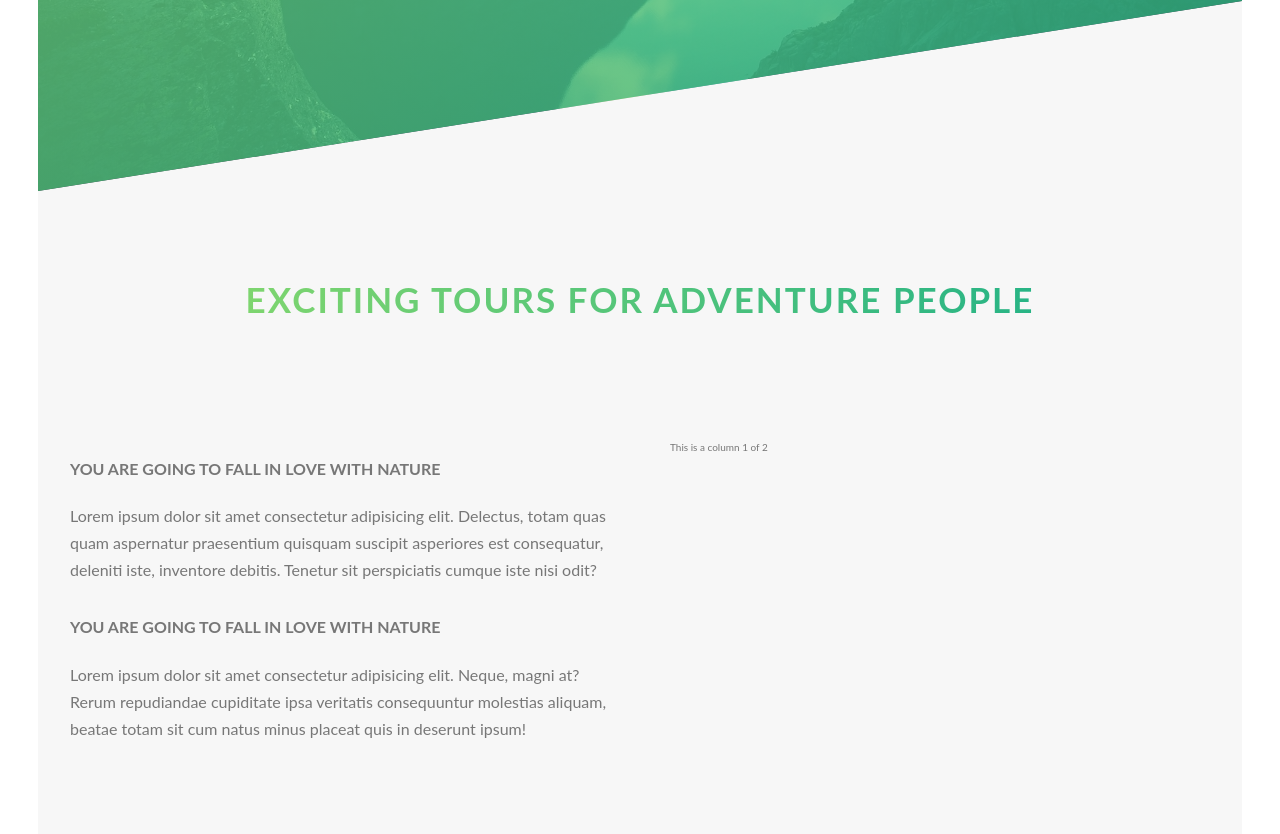
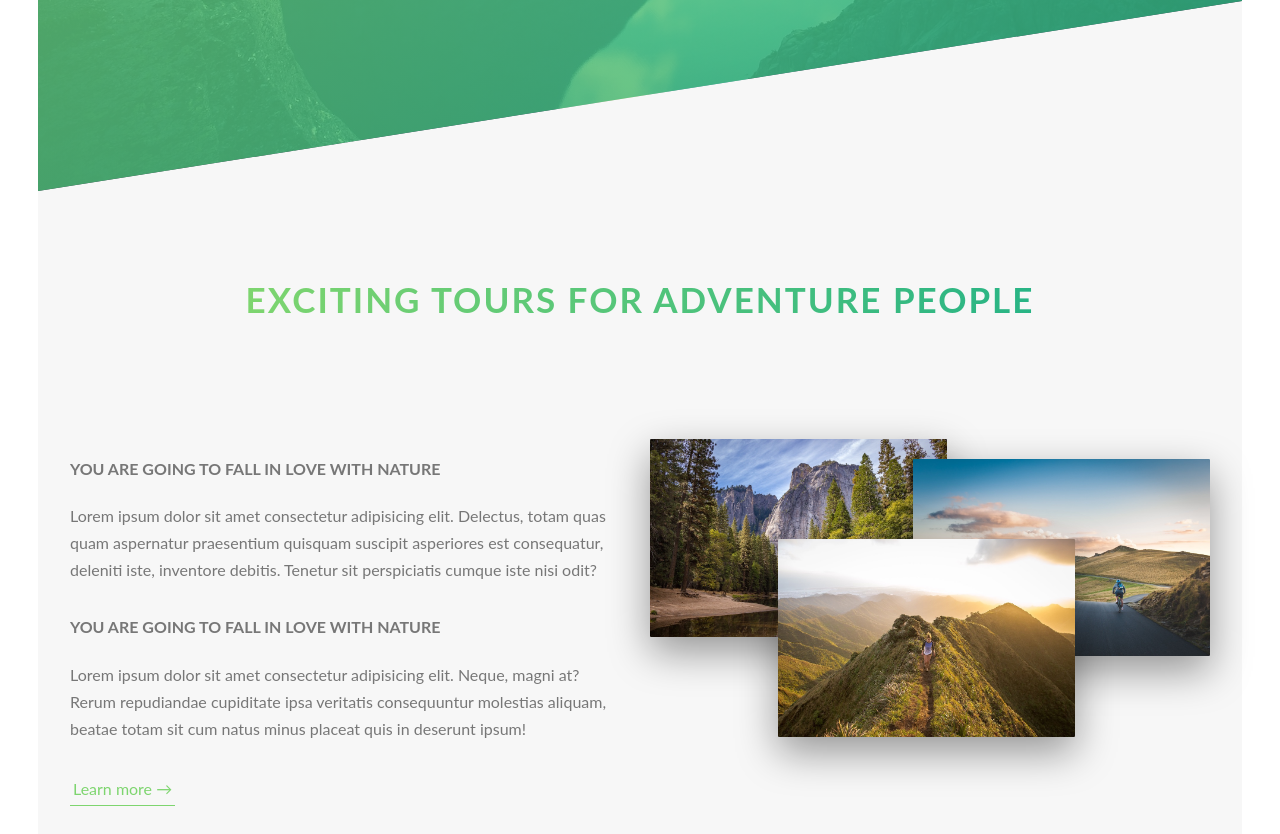
Before and after one commit to Magicsoftuz/magic-life, a website: page index.html in a window 1280 px wide. Shown: the part 607-1441 px from the top of the page. Drawn offline with Linux system fonts and the light colour scheme.

Commit message:
Building the About Section Completly

```diff
--- a/index.html
+++ b/index.html
@@ -51,8 +51,25 @@
               molestias aliquam, beatae totam sit cum natus minus placeat quis
               in deserunt ipsum!
             </p>
+            <a href="" class="btn-text">Learn more &rarr;</a>
           </div>
-          <div class="col-1-of-2">This is a column 1 of 2</div>
+          <div class="col-1-of-2">
+            <div class="composition">
+              <img
+                src="/img/nat-1-large.jpg"
+                alt="Photo1"
+                class="composition__photo composition__photo--p1"
+              /><img
+                src="/img/nat-2-large.jpg"
+                alt="Photo2"
+                class="composition__photo composition__photo--p2"
+              /><img
+                src="/img/nat-3-large.jpg"
+                alt="Photo3"
+                class="composition__photo composition__photo--p3"
+              />
+            </div>
+          </div>
         </div>
       </section>
     </main>
--- a/sass/abstracts/_variables.scss
+++ b/sass/abstracts/_variables.scss
@@ -22,3 +22,5 @@ $color-black: #000;
 $grid-width: 114rem;
 $space-vertical: 8rem;
 $space-horizontal: 6rem;
+
+$default-font-size: 1.6rem;
--- a/sass/components/_button.scss
+++ b/sass/components/_button.scss
@@ -45,3 +45,25 @@
     opacity: 0;
   }
 }
+.btn-text {
+  &:link,
+  &:visited {
+    font-size: $default-font-size;
+    color: $color-primary;
+    display: inline-block;
+    text-decoration: none;
+    border-bottom: 1px solid $color-primary;
+    padding: 3px;
+    transition: all 0.2s;
+  }
+  &:hover {
+    background-color: $color-primary;
+    color: $color-white;
+    box-shadow: 0 1rem 2rem rgba($color-black, 0.2);
+    transform: translateY(-2px);
+  }
+  &:active {
+    box-shadow: 0 0.5rem 1rem rgba($color-black, 0.2);
+    transform: translateY(0);
+  }
+}
--- /dev/null
+++ b/sass/components/_composition.scss
@@ -0,0 +1,34 @@
+.composition {
+  position: relative;
+  &__photo {
+    width: 55%;
+    box-shadow: 0 1.5rem 4rem rgba($color-black, 0.4);
+    border-radius: 1px;
+    position: absolute;
+    z-index: 10;
+    transition: all 0.2s;
+    outline-offset: 2rem;
+
+    &--p1 {
+      top: 0;
+      left: -2rem;
+    }
+    &--p2 {
+      right: 0;
+      top: 2rem;
+    }
+    &--p3 {
+      left: 20%;
+      top: 10rem;
+    }
+    &:hover {
+      outline: 1.5rem solid $color-primary;
+      transform: scale(1.5) translateY(-1rem) rotate(10deg);
+      box-shadow: 0 2.5rem 4rem rgba($color-black, 0.5);
+      z-index: 20;
+    }
+  }
+  &:hover &__photo:not(:hover) {
+    transform: scale(0.9);
+  }
+}
--- a/sass/main.scss
+++ b/sass/main.scss
@@ -13,3 +13,4 @@
 @import "layout/grid";
 
 @import "components/button";
+@import "components/composition";
```
Also changed, not shown: css/style.css.
